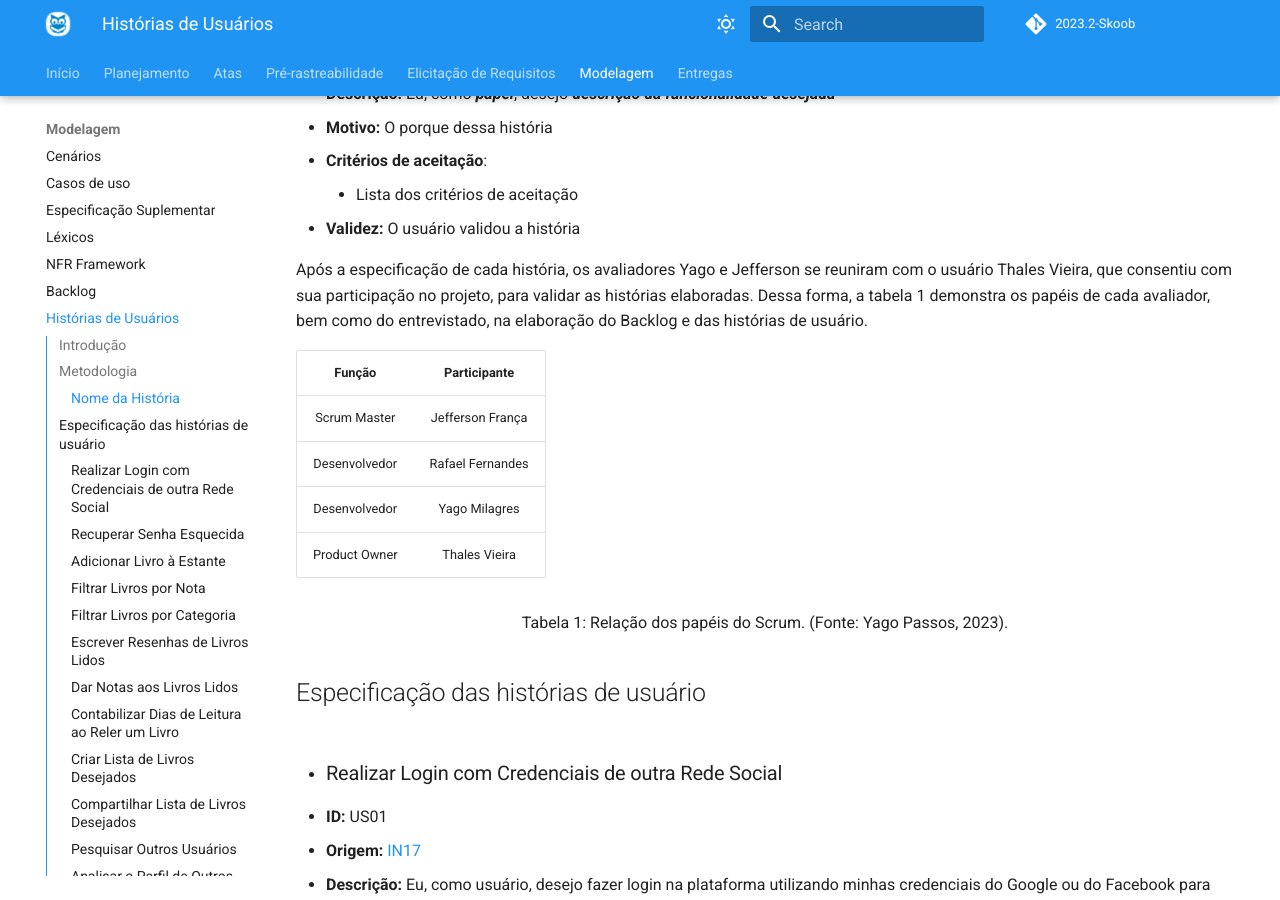
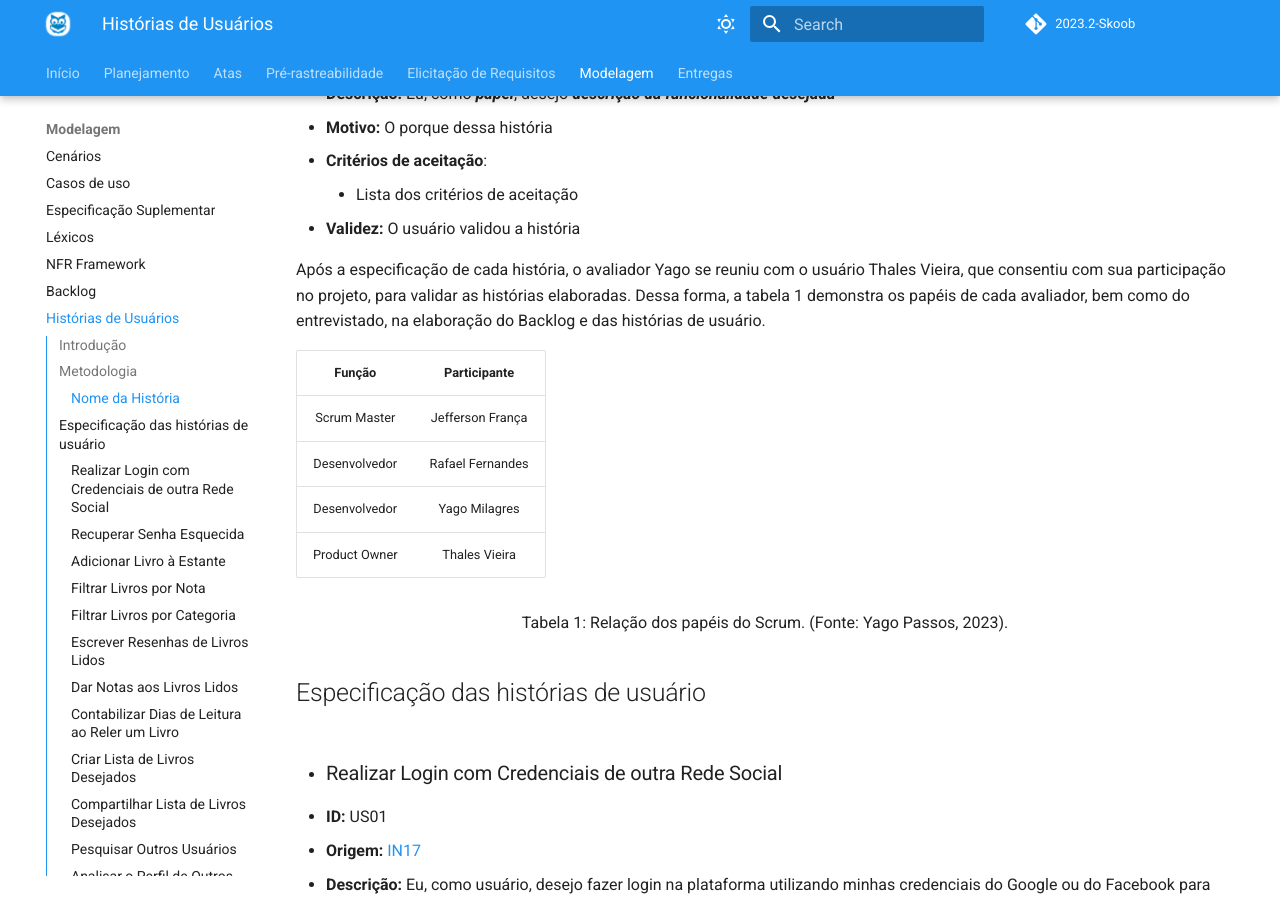
Before and after one commit to Requisitos-de-Software/2023.2-Skoob, an MkDocs documentation site: the page built from docs/modelagem/user_story.md, in a window 1280 px wide and 900 px high, scrolled down 712 px. Built offline with MkDocs 1.6.1 and Material for MkDocs 9.7.7, drawn with Linux system fonts in a browser that asks for light colours; comment, search, counter and statistics services are not loaded; some of the changed text lies outside the part shown.

Commit message:
atualizando artefato

```diff
--- a/docs/modelagem/user_story.md
+++ b/docs/modelagem/user_story.md
@@ -20,14 +20,14 @@ Na elaboração de cada história de usuário, mantemos sua estrutura objetiva,
     - Lista dos critérios de aceitação
   - **Validez:** O usuário validou a história
 
-Após a especificação de cada história, os avaliadores Yago e Jefferson se reuniram com o usuário Thales Vieira, que consentiu com sua participação no projeto, para validar as histórias elaboradas. Dessa forma, a tabela 1 demonstra os papéis de cada avaliador, bem como do entrevistado, na elaboração do Backlog e das histórias de usuário.
+Após a especificação de cada história, o avaliador Yago se reuniu com o usuário Thales Vieira, que consentiu com sua participação no projeto, para validar as histórias elaboradas. Dessa forma, a tabela 1 demonstra os papéis de cada avaliador, bem como do entrevistado, na elaboração do Backlog e das histórias de usuário.
 
-|    Função     | Participante |
-| :-----------: | :-----------: |
+|    Função     |   Participante   |
+| :-----------: | :--------------: |
 | Scrum Master  | Jefferson França |
 | Desenvolvedor | Rafael Fernandes |
-| Desenvolvedor | Yago Milagres |
-| Product Owner | Thales Vieira |
+| Desenvolvedor |  Yago Milagres   |
+| Product Owner |  Thales Vieira   |
 
 <div style="text-align: center">
 <p> Tabela 1: Relação dos papéis do Scrum. (Fonte: Yago Passos, 2023).</p>
```
Also changed, not shown: other parts of docs/modelagem/user_story.md (+15 -11 lines).
